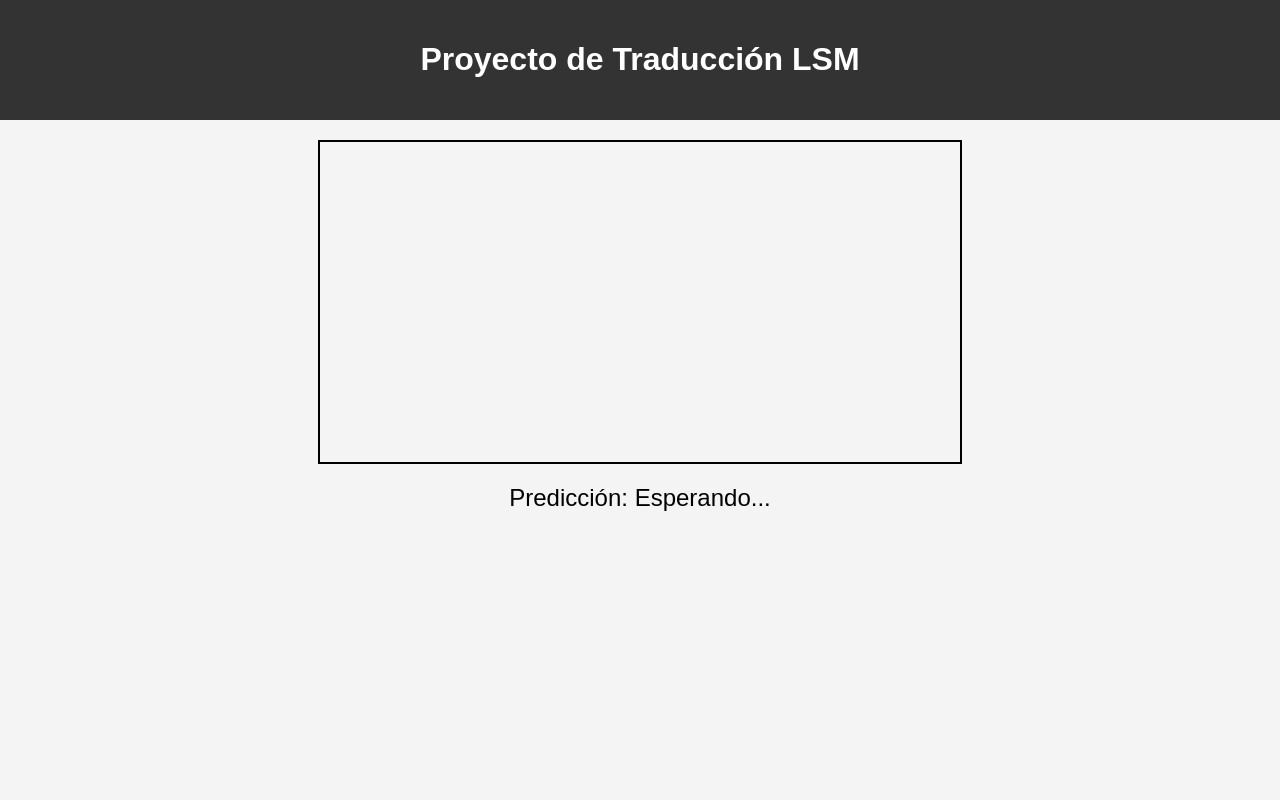
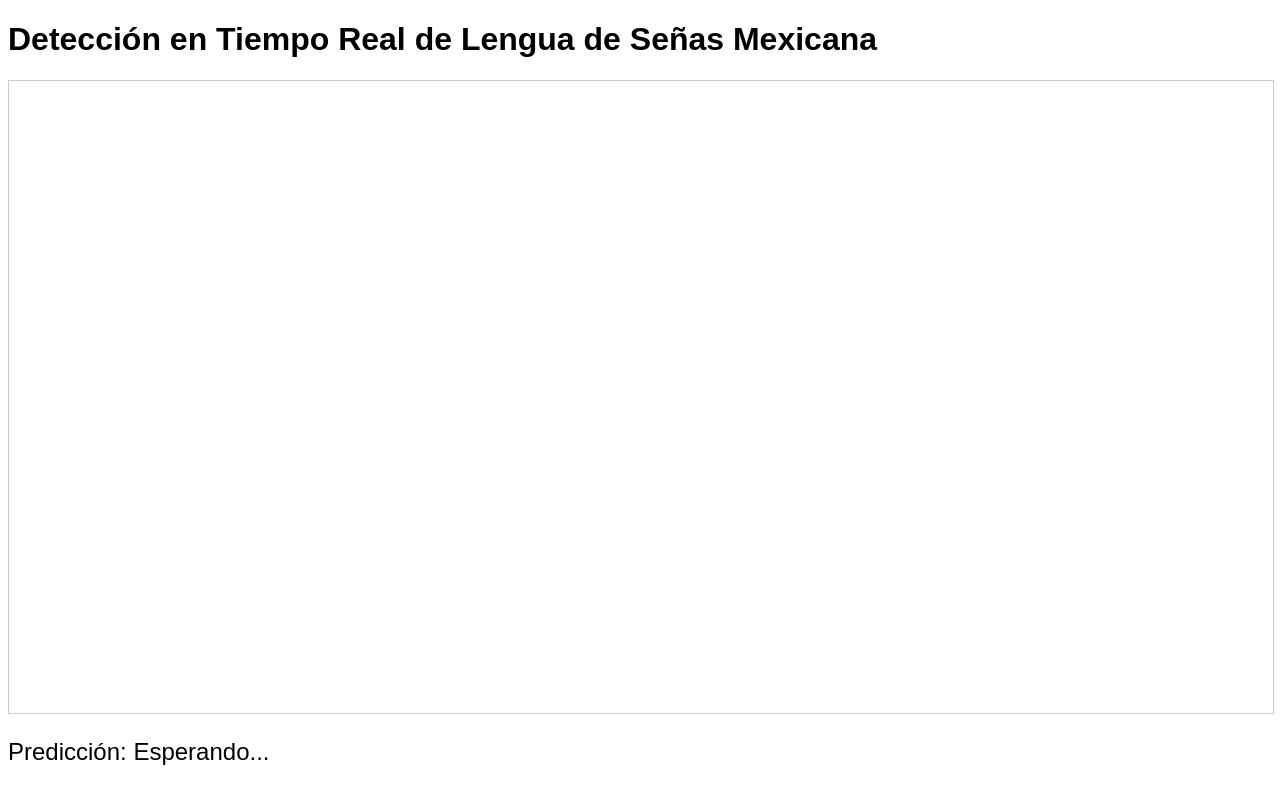
Before and after one commit to BaHe-09/Enlaza-Web, a Flask app: page / in a window 1280 px wide. Run offline with Flask 3, Linux system fonts and the light colour scheme.

Commit message:
Update index.html

```diff
--- a/Backend/templates/index.html
+++ b/Backend/templates/index.html
@@ -3,134 +3,57 @@
 <head>
     <meta charset="UTF-8">
     <meta name="viewport" content="width=device-width, initial-scale=1.0">
-    <title>Proyecto de Traducción LSM</title>
+    <title>Detección de Señales LSM</title>
     <style>
-        body {
-            margin: 0;
-            padding: 0;
-            font-family: 'Arial', sans-serif;
-            background-color: #f4f4f4;
-        }
-
-        header {
-            background-color: #333;
-            padding: 20px;
-            color: #fff;
-            text-align: center;
-        }
-
-        .video-container {
-            width: 100%;
-            display: flex;
-            justify-content: center;
-            margin-top: 20px;
-        }
-
-        #video {
-            width: 80%;
-            max-width: 640px;
-            border: 2px solid #000;
-        }
-
-        .prediction-text {
-            text-align: center;
-            font-size: 24px;
-            margin-top: 20px;
-        }
+        body { font-family: Arial, sans-serif; }
+        video { width: 100%; height: auto; border: 1px solid #ccc; }
+        #prediction { margin-top: 20px; font-size: 1.5rem; }
     </style>
 </head>
 <body>
-    <header>
-        <h1>Proyecto de Traducción LSM</h1>
-    </header>
-
-    <section class="video-container">
-        <video id="video" autoplay></video>
-    </section>
-
-    <section class="prediction-text" id="predictionText">
-        Predicción: Esperando...
-    </section>
-
-    <!-- Cargar las librerías de MediaPipe desde archivos locales -->
-    <script src="/static/mediapipe/hands.js"></script>
-    <script src="/static/mediapipe/camera_utils.js"></script>
+    <h1>Detección en Tiempo Real de Lengua de Señas Mexicana</h1>
+    <video id="video" autoplay></video>
+    <div id="prediction">Predicción: Esperando...</div>
 
     <script>
-        let videoElement = document.getElementById("video");
+        const videoElement = document.getElementById('video');
+        const predictionElement = document.getElementById('prediction');
+        let videoStream;
 
         // Configuración de la cámara
         async function setupCamera() {
-            try {
-                // Verificar si MediaPipe está correctamente cargado
-                if (typeof window.MediaPipe === 'undefined' || typeof window.MediaPipe.Camera === 'undefined') {
-                    console.error('MediaPipe o Camera no está disponible.');
-                    return;
-                }
-
-                const stream = await navigator.mediaDevices.getUserMedia({
-                    video: { facingMode: 'user' }
-                });
-
-                videoElement.srcObject = stream;  // Conectar el flujo de video a la etiqueta <video>
-
-                // Inicializa la cámara de MediaPipe
-                const camera = new window.MediaPipe.Camera(videoElement, {
-                    onFrame: async () => {
-                        const results = await detectHands(videoElement);
-                        if (results) {
-                            sendToBackend(results);  // Enviar las coordenadas al backend
-                        }
-                    },
-                    width: 640,
-                    height: 480
-                });
-
-                camera.start();  // Iniciar la cámara de MediaPipe
-            } catch (error) {
-                console.error("Error al acceder a la cámara: ", error);
-            }
+            const stream = await navigator.mediaDevices.getUserMedia({ video: true });
+            videoElement.srcObject = stream;
+            videoStream = stream;
         }
 
-        // Detectar las manos
-        async function detectHands(videoElement) {
-            const image = videoElement;
-            const keypoints = await processHandLandmarks(image);
-            return keypoints;
+        // Enviar el frame a Flask para la predicción
+        async function sendFrame() {
+            const canvas = document.createElement('canvas');
+            canvas.width = videoElement.videoWidth;
+            canvas.height = videoElement.videoHeight;
+            const context = canvas.getContext('2d');
+            context.drawImage(videoElement, 0, 0, canvas.width, canvas.height);
+
+            const imageData = canvas.toDataURL('image/jpeg'); // Convertir a base64
+
+            const response = await fetch('/predict', {
+                method: 'POST',
+                headers: { 'Content-Type': 'application/json' },
+                body: JSON.stringify({ image: imageData })
+            });
+
+            const data = await response.json();
+            predictionElement.innerText = 'Predicción: ' + data.prediction;
         }
 
-        // Procesar los puntos de referencia de las manos
-        async function processHandLandmarks(image) {
-            const results = await hands.send({image});
-            if (results.multiHandLandmarks) {
-                const keypoints = [];
-                results.multiHandLandmarks.forEach(handLandmarks => {
-                    handLandmarks.landmark.forEach(lm => {
-                        keypoints.push(lm.x, lm.y, lm.z);
-                    });
-                });
-                return keypoints;
-            }
-            return null;
+        // Iniciar la cámara y predicción en intervalos
+        async function start() {
+            await setupCamera();
+            setInterval(sendFrame, 5000); // Enviar un frame por segundo
         }
 
-        // Enviar las coordenadas al backend
-        async function sendToBackend(keypoints) {
-            if (!keypoints) return;
-
-            const response = await fetch('https://enlaza-web.onrender.com/predict', {  // Usar la URL de Render
-                method: 'POST',
-                headers: { 'Content-Type': 'application/json' },
-                body: JSON.stringify({ keypoints: keypoints })  // Enviar las coordenadas al backend
-            });
-
-            const data = await response.json();  // Obtener la respuesta en formato JSON
-            document.getElementById("predictionText").innerText = `Predicción: ${data.prediction}`;  // Mostrar la predicción
-        }
-
-        window.onload = () => {
-            setupCamera();  // Llamar la función de inicialización de la cámara cuando la página cargue
-        }
+        start();
     </script>
 </body>
 </html>
```
